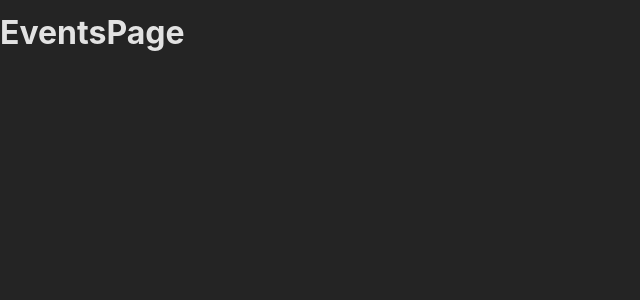
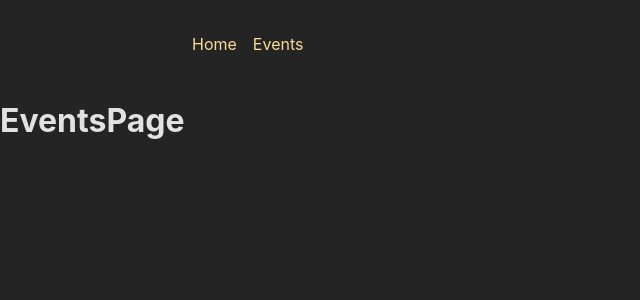
Before and after one commit to MohammmedDawood/course-react-router-v6-updated-with-backend-server, a React (Create React App) app in the folder frontend/: page /events in a window 1280 px wide. Shown: the top 300 px of the page, without its empty margins (0-640 px from the left). Built offline with nearby package versions, Linux system fonts and the light colour scheme.

Commit message:
Add a root layout

```diff
--- a/frontend/src/App.js
+++ b/frontend/src/App.js
@@ -15,6 +15,7 @@
 //    - /events/<some-id>/edit => EditEventPage
 //    Done
 // 3. Add a root layout that adds the <MainNavigation> component above all page components
+//    Done
 // 4. Add properly working links to the MainNavigation
 // 5. Ensure that the links in MainNavigation receive an "active" class when active
 // 6. Output a list of dummy events to the EventsPage
@@ -28,27 +29,35 @@
 import EventDetailPage from "./pages/EventDetail";
 import NewEventPage from "./pages/NewEvent";
 import EditEventPage from "./pages/EditEvent";
+import RootLayout from "./components/Root";
 
 const router = createBrowserRouter([
   {
     path: "/",
+    element: <RootLayout />,
+    children: [
+      {
+        index: true,
+        // path: "",
         element: <HomePage />,
       },
       {
-    path: "/events",
+        path: "events",
         element: <EventsPage />,
       },
       {
-    path: "/events/:eventId",
+        path: "events/:eventId",
         element: <EventDetailPage />,
       },
       {
-    path: "/events/new",
+        path: "events/new",
         element: <NewEventPage />,
       },
       {
-    path: "/events/:eventId/edit",
+        path: "events/:eventId/edit",
         element: <EditEventPage />,
+      },
+    ],
   },
 ]);
 
--- /dev/null
+++ b/frontend/src/components/Root.js
@@ -0,0 +1,15 @@
+import { Outlet } from "react-router-dom";
+import MainNavigation from "./MainNavigation";
+
+function RootLayout() {
+  return (
+    <>
+      <MainNavigation />
+      <main>
+        <Outlet />
+      </main>
+    </>
+  );
+}
+
+export default RootLayout;
```
Lines whose indentation alone changed are shown as unchanged.
